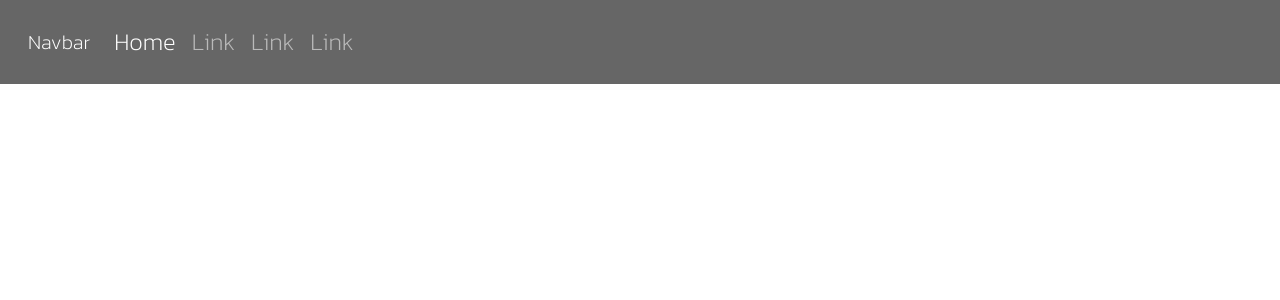
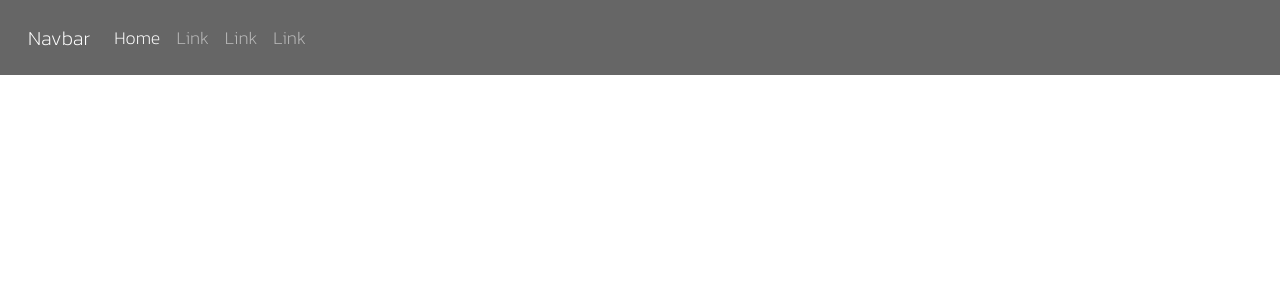
Before and after one commit to dethMastery/json-blog, a PHP site: page / in a window 1280 px wide. Shown: the top 300 px of the page. Run offline with PHP 8.4, Linux system fonts and the light colour scheme.

Commit message:
Update index.css

```diff
--- a/asset/index.css
+++ b/asset/index.css
@@ -13,8 +13,12 @@ article {
 
 /* Nav */
 
+.navbar-brand {
+    font-size: 20px !important;
+}
+
 .navbar {
-    font-size: 24px;
+    font-size: 18px;
 }
 
 
```
